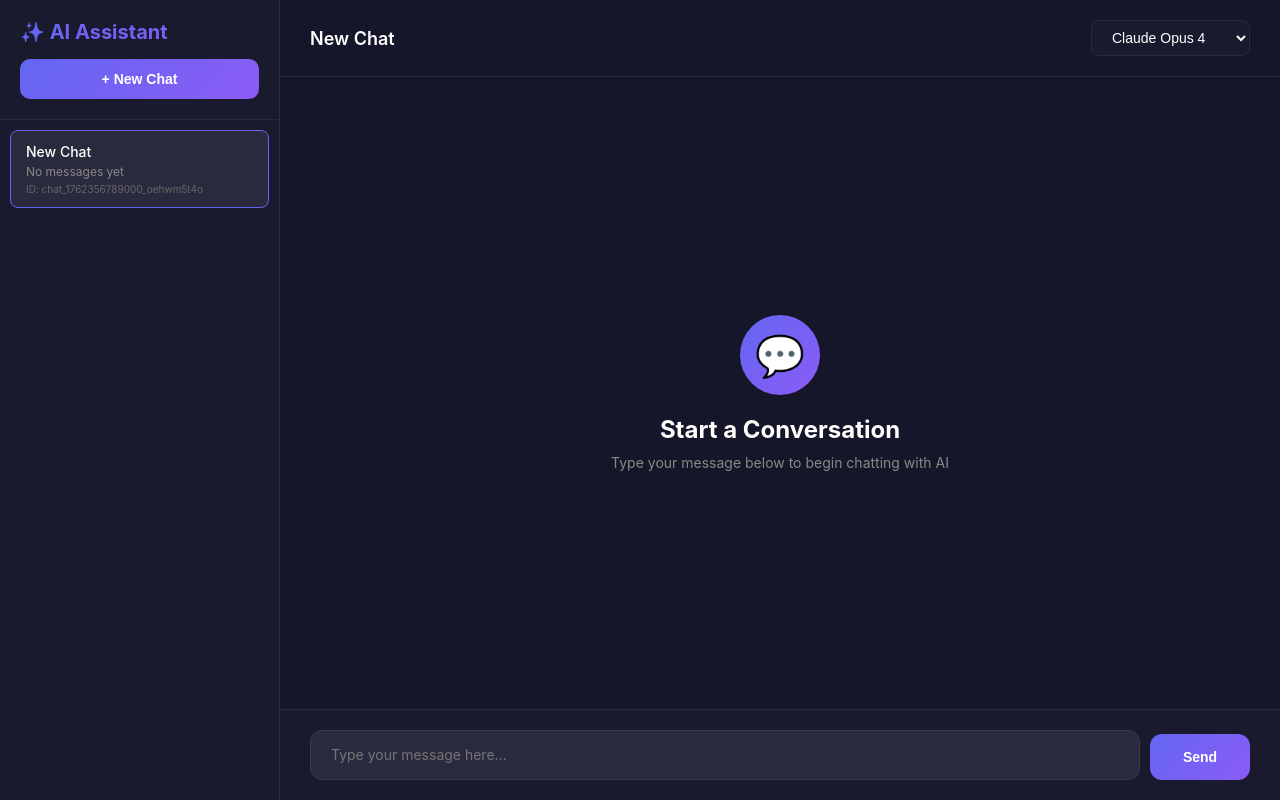
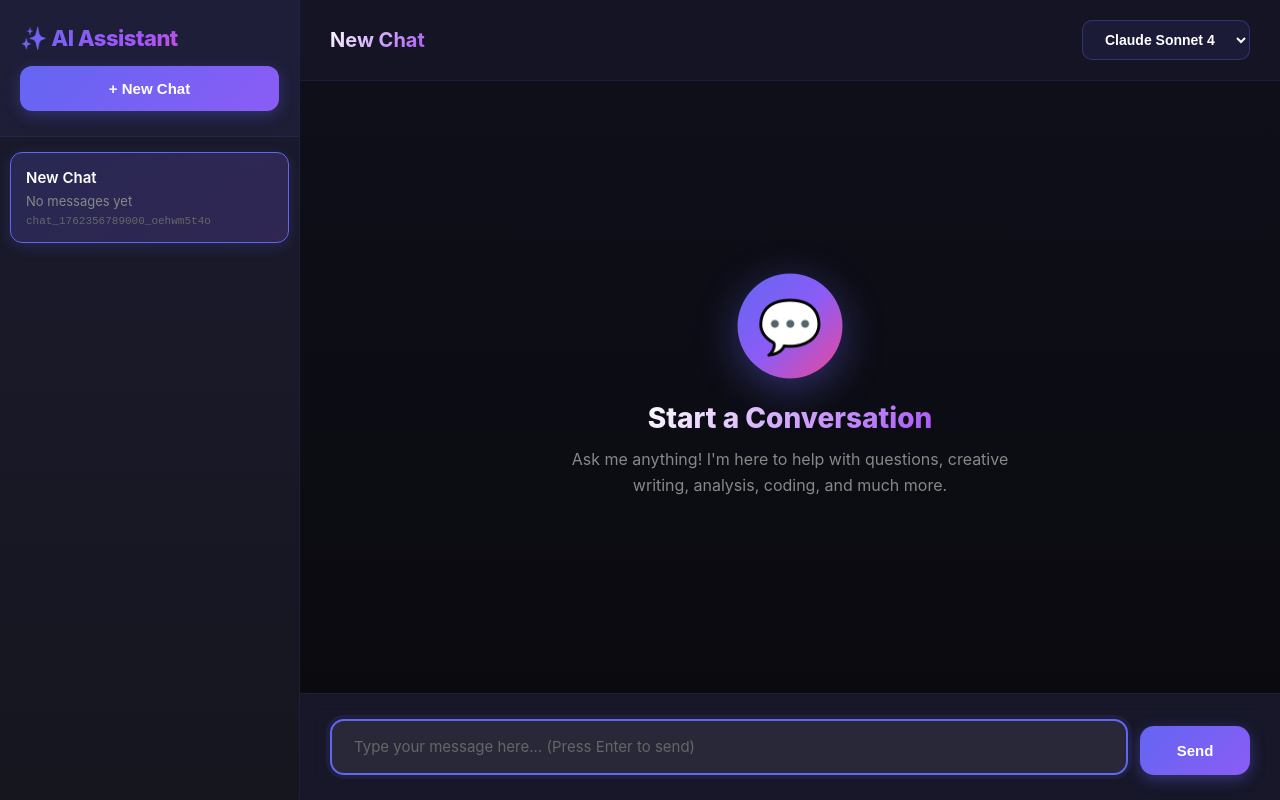
Before and after one commit to herzonly/claude, a plain HTML site: page index.html in a window 1280 px wide. Drawn offline with Linux system fonts and the light colour scheme.

Commit message:
Update index.html

```diff
--- a/index.html
+++ b/index.html
@@ -12,8 +12,8 @@
         }
 
         body {
-            font-family: 'Inter', -apple-system, BlinkMacSystemFont, 'Segoe UI', Roboto, sans-serif;
-            background: #0f0f1e;
+            font-family: -apple-system, BlinkMacSystemFont, 'Segoe UI', Roboto, sans-serif;
+            background: #0a0a0f;
             color: #fff;
             height: 100vh;
             overflow: hidden;
@@ -25,32 +25,135 @@
         }
 
         .sidebar {
-            width: 280px;
-            background: #1a1a2e;
-            border-right: 1px solid #2a2a3e;
+            width: 300px;
+            background: linear-gradient(180deg, #1a1a2e 0%, #16161f 100%);
+            border-right: 1px solid rgba(99, 102, 241, 0.1);
             display: flex;
             flex-direction: column;
+            box-shadow: 2px 0 20px rgba(0, 0, 0, 0.5);
         }
 
         .sidebar-header {
-            padding: 20px;
-            border-bottom: 1px solid #2a2a3e;
+            padding: 25px 20px;
+            border-bottom: 1px solid rgba(99, 102, 241, 0.1);
+            background: rgba(99, 102, 241, 0.05);
         }
 
         .logo {
-            font-size: 20px;
-            font-weight: 700;
-            background: linear-gradient(135deg, #6366f1 0%, #8b5cf6 100%);
+            font-size: 22px;
+            font-weight: 800;
+            background: linear-gradient(135deg, #6366f1 0%, #a855f7 50%, #ec4899 100%);
             -webkit-background-clip: text;
             -webkit-text-fill-color: transparent;
             margin-bottom: 15px;
+            letter-spacing: -0.5px;
         }
 
         .new-chat-btn {
             width: 100%;
-            padding: 12px 20px;
+            padding: 14px 20px;
             background: linear-gradient(135deg, #6366f1 0%, #8b5cf6 100%);
             border: none;
+            border-radius: 12px;
+            color: white;
+            font-size: 15px;
+            font-weight: 700;
+            cursor: pointer;
+            transition: all 0.3s ease;
+            box-shadow: 0 4px 15px rgba(99, 102, 241, 0.3);
+        }
+
+        .new-chat-btn:hover {
+            transform: translateY(-2px);
+            box-shadow: 0 8px 25px rgba(99, 102, 241, 0.5);
+        }
+
+        .new-chat-btn:active {
+            transform: translateY(0);
+        }
+
+        .chat-list {
+            flex: 1;
+            overflow-y: auto;
+            padding: 15px 10px;
+        }
+
+        .chat-item {
+            padding: 15px;
+            margin-bottom: 8px;
+            border-radius: 12px;
+            cursor: pointer;
+            transition: all 0.2s ease;
+            background: rgba(255, 255, 255, 0.03);
+            border: 1px solid transparent;
+        }
+
+        .chat-item:hover {
+            background: rgba(99, 102, 241, 0.1);
+            border-color: rgba(99, 102, 241, 0.3);
+            transform: translateX(3px);
+        }
+
+        .chat-item.active {
+            background: linear-gradient(135deg, rgba(99, 102, 241, 0.2) 0%, rgba(139, 92, 246, 0.2) 100%);
+            border-color: #6366f1;
+            box-shadow: 0 4px 15px rgba(99, 102, 241, 0.2);
+        }
+
+        .chat-item-title {
+            font-size: 15px;
+            font-weight: 600;
+            margin-bottom: 6px;
+            white-space: nowrap;
+            overflow: hidden;
+            text-overflow: ellipsis;
+            color: #fff;
+        }
+
+        .chat-item-preview {
+            font-size: 13px;
+            color: #888;
+            white-space: nowrap;
+            overflow: hidden;
+            text-overflow: ellipsis;
+            margin-bottom: 6px;
+        }
+
+        .chat-item-id {
+            font-size: 11px;
+            color: #666;
+            font-family: 'Courier New', monospace;
+        }
+
+        .main-content {
+            flex: 1;
+            display: flex;
+            flex-direction: column;
+            background: #0f0f1a;
+        }
+
+        .chat-header {
+            padding: 20px 30px;
+            border-bottom: 1px solid rgba(99, 102, 241, 0.1);
+            display: flex;
+            align-items: center;
+            justify-content: space-between;
+            background: rgba(26, 26, 46, 0.5);
+            backdrop-filter: blur(10px);
+        }
+
+        .chat-title {
+            font-size: 20px;
+            font-weight: 700;
+            background: linear-gradient(135deg, #fff 0%, #a855f7 100%);
+            -webkit-background-clip: text;
+            -webkit-text-fill-color: transparent;
+        }
+
+        .model-selector {
+            padding: 10px 18px;
+            background: rgba(99, 102, 241, 0.1);
+            border: 1px solid rgba(99, 102, 241, 0.3);
             border-radius: 10px;
             color: white;
             font-size: 14px;
@@ -59,104 +162,27 @@
             transition: all 0.3s;
         }
 
-        .new-chat-btn:hover {
-            transform: translateY(-2px);
-            box-shadow: 0 10px 30px rgba(99, 102, 241, 0.4);
-        }
-
-        .chat-list {
-            flex: 1;
-            overflow-y: auto;
-            padding: 10px;
-        }
-
-        .chat-item {
-            padding: 12px 15px;
-            margin-bottom: 5px;
-            border-radius: 8px;
-            cursor: pointer;
-            transition: all 0.2s;
-            background: transparent;
-            border: 1px solid transparent;
-        }
-
-        .chat-item:hover {
-            background: #2a2a3e;
-        }
-
-        .chat-item.active {
-            background: #2a2a3e;
+        .model-selector:hover {
+            background: rgba(99, 102, 241, 0.2);
             border-color: #6366f1;
-        }
-
-        .chat-item-title {
-            font-size: 14px;
-            font-weight: 500;
-            margin-bottom: 4px;
-            white-space: nowrap;
-            overflow: hidden;
-            text-overflow: ellipsis;
-        }
-
-        .chat-item-preview {
-            font-size: 12px;
-            color: #888;
-            white-space: nowrap;
-            overflow: hidden;
-            text-overflow: ellipsis;
-        }
-
-        .chat-item-id {
-            font-size: 10px;
-            color: #666;
-            margin-top: 4px;
-        }
-
-        .main-content {
-            flex: 1;
-            display: flex;
-            flex-direction: column;
-            background: #16162a;
-        }
-
-        .chat-header {
-            padding: 20px 30px;
-            border-bottom: 1px solid #2a2a3e;
-            display: flex;
-            align-items: center;
-            justify-content: space-between;
-        }
-
-        .chat-title {
-            font-size: 18px;
-            font-weight: 600;
-        }
-
-        .model-selector {
-            padding: 8px 16px;
-            background: #1a1a2e;
-            border: 1px solid #2a2a3e;
-            border-radius: 8px;
-            color: white;
-            font-size: 14px;
-            cursor: pointer;
         }
 
         .messages-container {
             flex: 1;
             overflow-y: auto;
             padding: 30px;
+            background: linear-gradient(180deg, #0f0f1a 0%, #0a0a0f 100%);
         }
 
         .message {
-            margin-bottom: 25px;
-            animation: slideIn 0.3s ease;
+            margin-bottom: 30px;
+            animation: slideIn 0.4s cubic-bezier(0.16, 1, 0.3, 1);
         }
 
         @keyframes slideIn {
             from {
                 opacity: 0;
-                transform: translateY(10px);
+                transform: translateY(20px);
             }
             to {
                 opacity: 1;
@@ -167,19 +193,20 @@
         .message-header {
             display: flex;
             align-items: center;
-            gap: 10px;
-            margin-bottom: 10px;
+            gap: 12px;
+            margin-bottom: 12px;
         }
 
         .message-avatar {
-            width: 32px;
-            height: 32px;
+            width: 36px;
+            height: 36px;
             border-radius: 50%;
             display: flex;
             align-items: center;
             justify-content: center;
-            font-weight: 600;
-            font-size: 14px;
+            font-weight: 700;
+            font-size: 15px;
+            box-shadow: 0 4px 15px rgba(0, 0, 0, 0.3);
         }
 
         .user-avatar {
@@ -191,90 +218,109 @@
         }
 
         .message-name {
-            font-weight: 600;
-            font-size: 14px;
+            font-weight: 700;
+            font-size: 15px;
         }
 
         .message-content {
-            margin-left: 42px;
-            padding: 15px 20px;
-            border-radius: 12px;
-            line-height: 1.6;
+            margin-left: 48px;
+            padding: 18px 24px;
+            border-radius: 16px;
+            line-height: 1.7;
             white-space: pre-wrap;
             word-wrap: break-word;
+            font-size: 15px;
         }
 
         .user-message .message-content {
-            background: #2a2a3e;
+            background: linear-gradient(135deg, rgba(99, 102, 241, 0.15) 0%, rgba(139, 92, 246, 0.15) 100%);
+            border: 1px solid rgba(99, 102, 241, 0.2);
         }
 
         .ai-message .message-content {
-            background: #1a1a2e;
-            border: 1px solid #2a2a3e;
+            background: rgba(26, 26, 46, 0.6);
+            border: 1px solid rgba(99, 102, 241, 0.1);
         }
 
         .input-container {
-            padding: 20px 30px;
-            border-top: 1px solid #2a2a3e;
-            background: #1a1a2e;
+            padding: 25px 30px;
+            border-top: 1px solid rgba(99, 102, 241, 0.1);
+            background: rgba(26, 26, 46, 0.8);
+            backdrop-filter: blur(10px);
         }
 
         .input-wrapper {
             display: flex;
-            gap: 10px;
+            gap: 12px;
             align-items: flex-end;
+            max-width: 1200px;
+            margin: 0 auto;
         }
 
         .input-box {
             flex: 1;
-            min-height: 50px;
+            min-height: 56px;
             max-height: 200px;
-            padding: 15px 20px;
-            background: #2a2a3e;
-            border: 1px solid #3a3a4e;
-            border-radius: 12px;
+            padding: 16px 22px;
+            background: rgba(255, 255, 255, 0.05);
+            border: 2px solid rgba(99, 102, 241, 0.2);
+            border-radius: 14px;
             color: white;
-            font-size: 14px;
+            font-size: 15px;
             font-family: inherit;
             resize: none;
             overflow-y: auto;
+            transition: all 0.3s;
         }
 
         .input-box:focus {
             outline: none;
             border-color: #6366f1;
+            background: rgba(255, 255, 255, 0.08);
+            box-shadow: 0 0 0 4px rgba(99, 102, 241, 0.1);
+        }
+
+        .input-box::placeholder {
+            color: #666;
         }
 
         .send-btn, .stop-btn {
-            padding: 15px 25px;
+            padding: 16px 32px;
             border: none;
-            border-radius: 12px;
-            font-size: 14px;
-            font-weight: 600;
+            border-radius: 14px;
+            font-size: 15px;
+            font-weight: 700;
             cursor: pointer;
-            transition: all 0.3s;
-            min-width: 100px;
+            transition: all 0.3s ease;
+            min-width: 110px;
         }
 
         .send-btn {
             background: linear-gradient(135deg, #6366f1 0%, #8b5cf6 100%);
             color: white;
+            box-shadow: 0 4px 15px rgba(99, 102, 241, 0.4);
         }
 
         .send-btn:hover:not(:disabled) {
             transform: translateY(-2px);
-            box-shadow: 0 10px 30px rgba(99, 102, 241, 0.4);
+            box-shadow: 0 8px 25px rgba(99, 102, 241, 0.6);
+        }
+
+        .send-btn:active:not(:disabled) {
+            transform: translateY(0);
         }
 
         .send-btn:disabled {
             opacity: 0.5;
             cursor: not-allowed;
+            transform: none;
         }
 
         .stop-btn {
             background: linear-gradient(135deg, #ef4444 0%, #dc2626 100%);
             color: white;
             display: none;
+            box-shadow: 0 4px 15px rgba(239, 68, 68, 0.4);
         }
 
         .stop-btn.active {
@@ -283,7 +329,11 @@
 
         .stop-btn:hover {
             transform: translateY(-2px);
-            box-shadow: 0 10px 30px rgba(239, 68, 68, 0.4);
+            box-shadow: 0 8px 25px rgba(239, 68, 68, 0.6);
+        }
+
+        .stop-btn:active {
+            transform: translateY(0);
         }
 
         .empty-state {
@@ -293,45 +343,60 @@
             justify-content: center;
             height: 100%;
             text-align: center;
-            padding: 30px;
+            padding: 40px;
         }
 
         .empty-state-icon {
-            width: 80px;
-            height: 80px;
-            background: linear-gradient(135deg, #6366f1 0%, #8b5cf6 100%);
+            width: 100px;
+            height: 100px;
+            background: linear-gradient(135deg, #6366f1 0%, #8b5cf6 50%, #ec4899 100%);
             border-radius: 50%;
             display: flex;
             align-items: center;
             justify-content: center;
-            font-size: 40px;
-            margin-bottom: 20px;
+            font-size: 50px;
+            margin-bottom: 25px;
+            box-shadow: 0 10px 40px rgba(99, 102, 241, 0.4);
+            animation: pulse 2s ease-in-out infinite;
+        }
+
+        @keyframes pulse {
+            0%, 100% {
+                transform: scale(1);
+            }
+            50% {
+                transform: scale(1.05);
+            }
         }
 
         .empty-state-title {
-            font-size: 24px;
-            font-weight: 700;
-            margin-bottom: 10px;
+            font-size: 28px;
+            font-weight: 800;
+            margin-bottom: 12px;
+            background: linear-gradient(135deg, #fff 0%, #a855f7 100%);
+            -webkit-background-clip: text;
+            -webkit-text-fill-color: transparent;
         }
 
         .empty-state-text {
-            font-size: 14px;
+            font-size: 16px;
             color: #888;
-            max-width: 400px;
+            max-width: 450px;
+            line-height: 1.6;
         }
 
         .typing-indicator {
             display: inline-flex;
-            gap: 4px;
-            padding: 15px 20px;
+            gap: 6px;
+            padding: 18px 24px;
         }
 
         .typing-dot {
-            width: 8px;
-            height: 8px;
-            background: #6366f1;
+            width: 10px;
+            height: 10px;
+            background: linear-gradient(135deg, #6366f1 0%, #8b5cf6 100%);
             border-radius: 50%;
-            animation: typing 1.4s infinite;
+            animation: typing 1.4s infinite ease-in-out;
         }
 
         .typing-dot:nth-child(2) {
@@ -345,16 +410,26 @@
         @keyframes typing {
             0%, 60%, 100% {
                 transform: translateY(0);
-                opacity: 0.7;
+                opacity: 0.5;
             }
             30% {
-                transform: translateY(-10px);
+                transform: translateY(-12px);
                 opacity: 1;
             }
         }
 
+        .error-message {
+            background: rgba(239, 68, 68, 0.1);
+            border: 1px solid rgba(239, 68, 68, 0.3);
+            color: #fca5a5;
+            padding: 12px 18px;
+            border-radius: 10px;
+            margin-top: 10px;
+            font-size: 14px;
+        }
+
         ::-webkit-scrollbar {
-            width: 8px;
+            width: 10px;
         }
 
         ::-webkit-scrollbar-track {
@@ -362,12 +437,31 @@
         }
 
         ::-webkit-scrollbar-thumb {
-            background: #3a3a4e;
-            border-radius: 4px;
+            background: rgba(99, 102, 241, 0.3);
+            border-radius: 5px;
         }
 
         ::-webkit-scrollbar-thumb:hover {
-            background: #4a4a5e;
+            background: rgba(99, 102, 241, 0.5);
+        }
+
+        @media (max-width: 768px) {
+            .sidebar {
+                width: 260px;
+            }
+
+            .messages-container {
+                padding: 20px 15px;
+            }
+
+            .input-container {
+                padding: 15px;
+            }
+
+            .message-content {
+                margin-left: 0;
+                padding: 15px 18px;
+            }
         }
     </style>
 </head>
@@ -385,8 +479,8 @@
             <div class="chat-header">
                 <div class="chat-title" id="chatTitle">New Chat</div>
                 <select class="model-selector" id="modelSelector">
+                    <option value="claude-sonnet-4">Claude Sonnet 4</option>
                     <option value="claude-opus-4">Claude Opus 4</option>
-                    <option value="claude-sonnet-4">Claude Sonnet 4</option>
                     <option value="gpt-4">GPT-4</option>
                     <option value="gpt-3.5-turbo">GPT-3.5 Turbo</option>
                 </select>
@@ -396,7 +490,7 @@
                 <div class="empty-state" id="emptyState">
                     <div class="empty-state-icon">💬</div>
                     <div class="empty-state-title">Start a Conversation</div>
-                    <div class="empty-state-text">Type your message below to begin chatting with AI</div>
+                    <div class="empty-state-text">Ask me anything! I'm here to help with questions, creative writing, analysis, coding, and much more.</div>
                 </div>
             </div>
 
@@ -405,7 +499,7 @@
                     <textarea
                         class="input-box"
                         id="messageInput"
-                        placeholder="Type your message here..."
+                        placeholder="Type your message here... (Press Enter to send)"
                         rows="1"
                     ></textarea>
                     <button class="send-btn" id="sendBtn" onclick="sendMessage()">Send</button>
@@ -437,6 +531,7 @@
             };
             switchToChat(chatId);
             updateChatList();
+            document.getElementById('messageInput').focus();
         }
 
         function switchToChat(chatId) {
@@ -460,13 +555,13 @@
                 chatItem.onclick = () => switchToChat(chat.id);
 
                 const preview = chat.messages.length > 0
-                    ? chat.messages[0].content.substring(0, 50) + '...'
+                    ? chat.messages[0].content.substring(0, 40) + '...'
                     : 'No messages yet';
 
                 chatItem.innerHTML = `
                     <div class="chat-item-title">${chat.title}</div>
                     <div class="chat-item-preview">${preview}</div>
-                    <div class="chat-item-id">ID: ${chat.id}</div>
+                    <div class="chat-item-id">${chat.id}</div>
                 `;
 
                 chatList.appendChild(chatItem);
@@ -531,6 +626,7 @@
             }
 
             input.value = '';
+            input.style.height = 'auto';
             renderMessages();
             updateChatList();
 
@@ -569,17 +665,11 @@
             try {
                 const model = document.getElementById('modelSelector').value;
 
-                const conversationHistory = chat.messages
-                    .slice(0, -1)
-                    .map(msg => ({
-                        role: msg.role,
-                        content: msg.content
-                    }));
+                const systemPrompt = "You are a helpful AI assistant. Provide clear, accurate, and thoughtful responses.";
 
                 currentStream = await puter.ai.chat(message, {
                     model: model,
-                    stream: true,
-                    messages: conversationHistory
+                    stream: true
                 });
 
                 const contentDiv = aiMessageDiv.querySelector('.message-content');
@@ -603,9 +693,13 @@
 
             } catch (error) {
                 console.error('Error:', error);
-                aiMessage.content = 'Error: Failed to get response from AI. Please try again.';
                 const contentDiv = aiMessageDiv.querySelector('.message-content');
-                contentDiv.textContent = aiMessage.content;
+                contentDiv.innerHTML = `
+                    <div class="error-message">
+                        ⚠️ Error: ${error.message || 'Failed to get response. Please check your connection and try again.'}
+                    </div>
+                `;
+                aiMessage.content = 'Error: ' + (error.message || 'Failed to get response');
             } finally {
                 isGenerating = false;
                 stopRequested = false;
@@ -623,7 +717,7 @@
                         currentStream.return();
                     }
                 } catch (e) {
-                    console.log('Stream stop:', e);
+                    console.log('Stream stopped');
                 }
             }
         }
@@ -640,7 +734,9 @@
             this.style.height = Math.min(this.scrollHeight, 200) + 'px';
         });
 
-        createNewChat();
+        window.addEventListener('load', () => {
+            createNewChat();
+        });
     </script>
 </body>
 </html>
```
